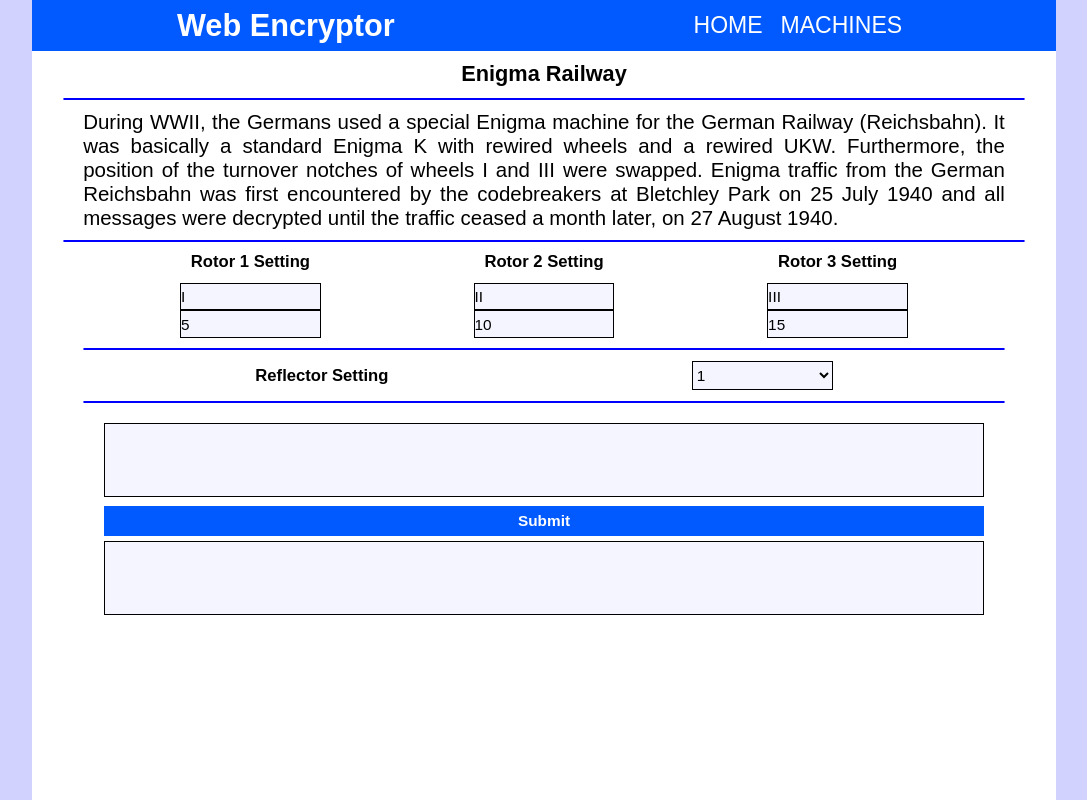
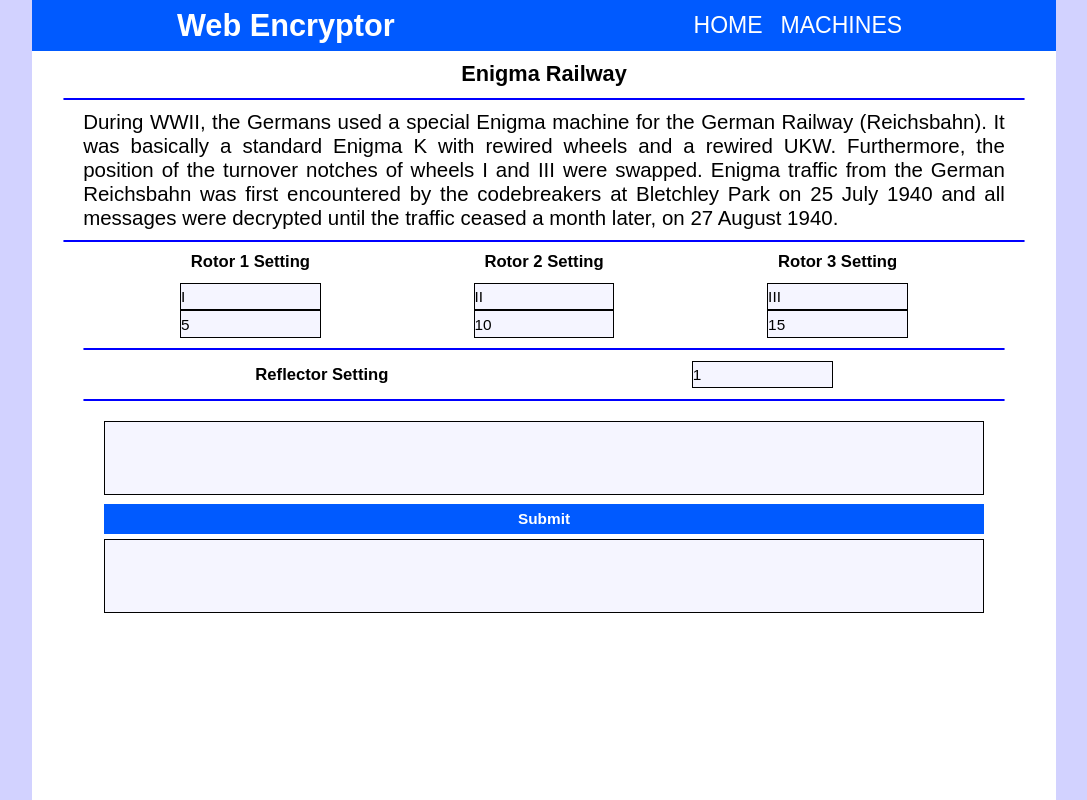
Before and after one commit to GabrielIDSM/Web-Encryptor, a React (Create React App) app: page /enigmarailway in a window 1280 px wide. Shown: the whole page, without its empty margins (96-1183 px from the left). Built offline with nearby package versions, Linux system fonts and the light colour scheme.

Commit message:
Reflector Div CSS modified

```diff
--- a/src/App.css
+++ b/src/App.css
@@ -225,6 +225,7 @@
   padding: 0.5% 0% 0.5% 0%;
   background-color: rgb(245, 245, 255);
   border: 1px solid;
+  appearance: none;
 }
 
 .MessageRequestResponse{
```
